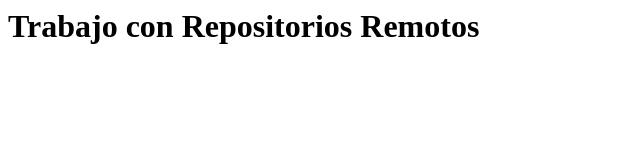
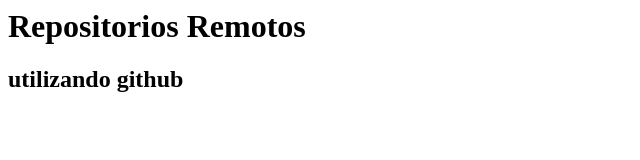
Before and after one commit to LuisEdoardo/practica-01, a plain HTML site: page index.html in a window 1280 px wide. Shown: the whole page, without its empty margins (0-640 px from the left). Drawn offline with Linux system fonts and the light colour scheme.

Commit message:
agrega subtitulo

```diff
--- a/index.html
+++ b/index.html
@@ -6,6 +6,7 @@
     <title>Document</title>
 </head>
 <body>
- <h1>Trabajo con Repositorios Remotos</h1>
+ <h1>Repositorios Remotos</h1>
+ <h2>utilizando github</h2>
 </body>
 </html>
```
